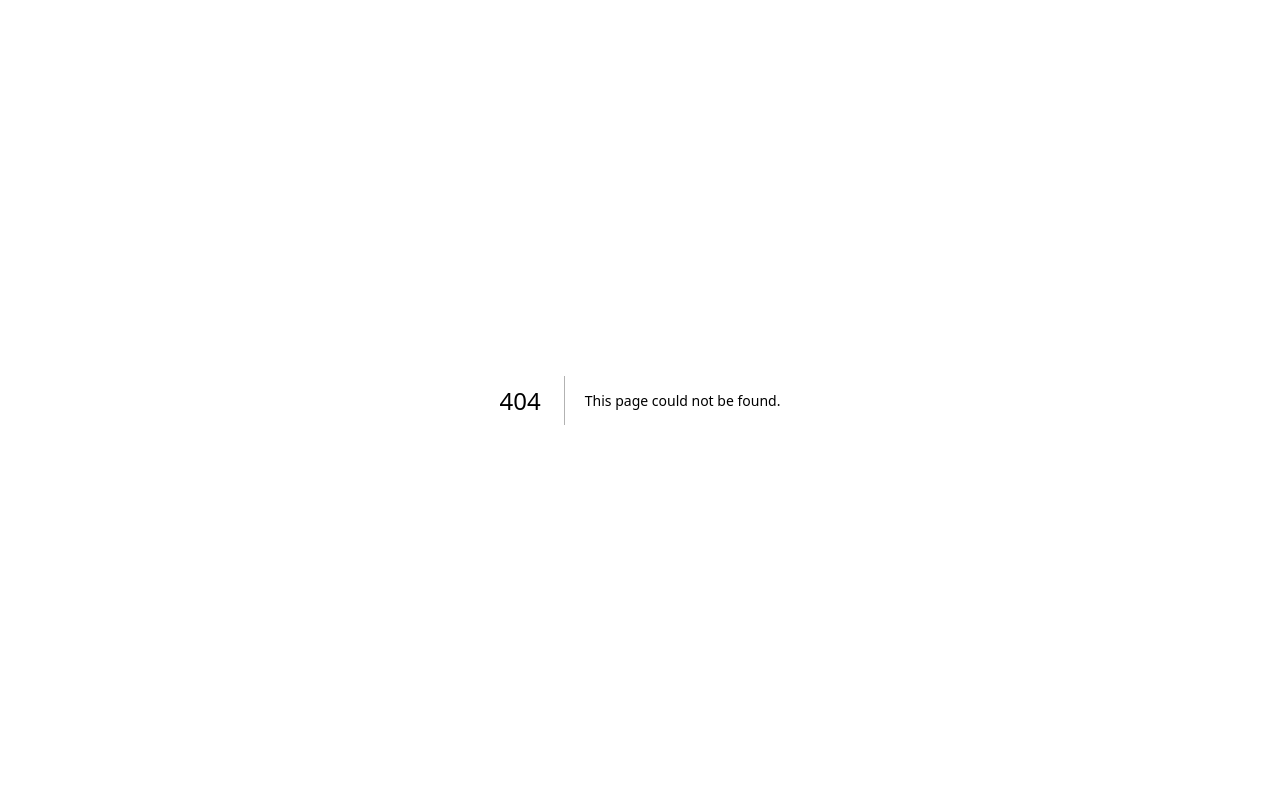
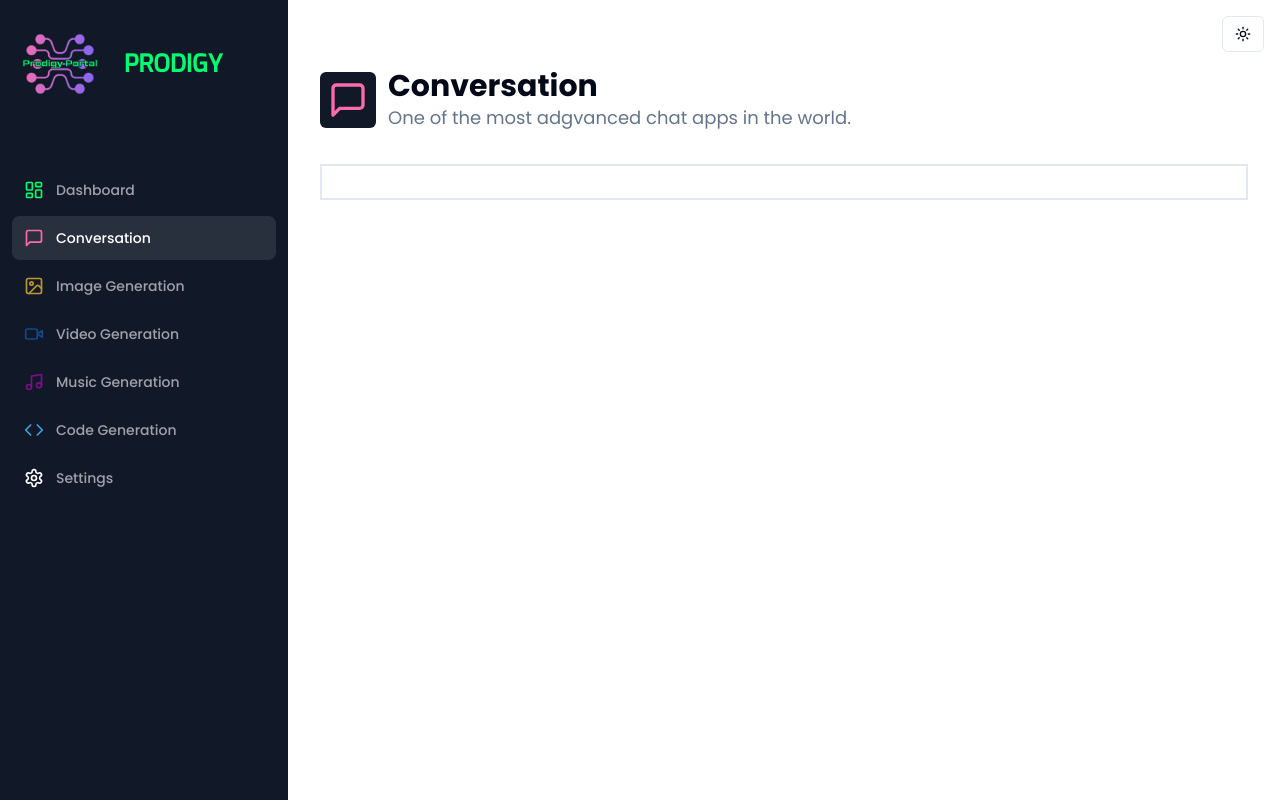
Before and after one commit to JoshFebbie/sassAi, a Next.js app: page /conversation in a window 1280 px wide. Before the commit this address had no page. Built offline with nearby package versions, Linux system fonts and the light colour scheme.

Commit message:
conversation

```diff
--- /dev/null
+++ b/app/(dashboard)/(routes)/conversation/constants.tsx
@@ -0,0 +1,7 @@
+import * as z from "zod"
+
+export const formSchema = z.object({
+    prompt: z.string().min(1, {
+        message: "Prompt cannot be empty",
+    }),
+});
--- /dev/null
+++ b/app/(dashboard)/(routes)/conversation/page.tsx
@@ -0,0 +1,60 @@
+"use client"
+
+import * as z from "zod"
+import { MessageSquare } from "lucide-react";
+import { useForm } from "react-hook-form"
+import { zodResolver } from "@hookform/resolvers/zod"
+
+import { Heading } from "@/components/heading"
+import { formSchema } from "./constants";
+import { Form } from "@/components/ui/form"
+
+const ConversationPage = () => {
+  const form = useForm<z.infer<typeof formSchema>> ({
+    resolver: zodResolver(formSchema),
+    defaultValues: {
+      prompt: "",
+    },
+    mode: "onChange",
+  })
+
+  const isLoading = form.formState.isSubmitting;
+
+  const onSubmit = async (values: z.infer<typeof formSchema>) => {
+    console.log(values)
+  }
+
+  return (
+    <div>
+        <Heading
+          title="Conversation"
+          description="One of the most adgvanced chat apps in the world."
+          icon={MessageSquare}
+          iconColor="text-[#ff6cab]"
+          bgColor="bg-[#111827]"
+        />
+        <div className="px-4 lg:px-8">
+          <div>
+            <Form {...form}>
+              <form onSubmit={form.handleSubmit(onSubmit)}
+              className="
+              rounded:lg
+              border-2
+              w-full
+              p-4
+              px-3
+              md:px-6
+              focus-within:shadow-sm
+              grid
+              grid-cols-12
+              gap-2
+              ">
+
+              </form>
+            </Form>
+          </div>
+        </div>
+    </div>
+  )
+}
+export default ConversationPage;
--- /dev/null
+++ b/components/heading.tsx
@@ -0,0 +1,39 @@
+import { MessageSquare } from "lucide-react"
+import { cn } from "@/lib/utils"
+
+
+interface HeadingProps {
+    title: string;
+    description: string;
+    icon: any;
+    iconColor?: string;
+    bgColor?: string;
+}
+
+export const Heading = ({
+  title,
+  description,
+  icon,
+  iconColor,
+  bgColor
+  }: HeadingProps) => {
+    return (
+
+    <div className="px-4 lg:px-8 flex
+    items-center gap-x-3 mb-8">
+        <div>
+            <MessageSquare className={cn("w-14 h-14 text-[#ff6cab]  p-2 rounded-md",bgColor, iconColor )} />
+        </div>
+
+    <div>
+      <h2 className="text-3xl font-bold">
+          {title}
+      </h2>
+      <p className="text-muted-foreground font-light text-sm md:text-lg">
+          {description}
+      </p>
+    </div>
+    </div>
+
+  )
+}
--- /dev/null
+++ b/components/ui/form.tsx
@@ -0,0 +1,176 @@
+import * as React from "react"
+import * as LabelPrimitive from "@radix-ui/react-label"
+import { Slot } from "@radix-ui/react-slot"
+import {
+  Controller,
+  ControllerProps,
+  FieldPath,
+  FieldValues,
+  FormProvider,
+  useFormContext,
+} from "react-hook-form"
+
+import { cn } from "@/lib/utils"
+import { Label } from "@/components/ui/label"
+
+const Form = FormProvider
+
+type FormFieldContextValue<
+  TFieldValues extends FieldValues = FieldValues,
+  TName extends FieldPath<TFieldValues> = FieldPath<TFieldValues>
+> = {
+  name: TName
+}
+
+const FormFieldContext = React.createContext<FormFieldContextValue>(
+  {} as FormFieldContextValue
+)
+
+const FormField = <
+  TFieldValues extends FieldValues = FieldValues,
+  TName extends FieldPath<TFieldValues> = FieldPath<TFieldValues>
+>({
+  ...props
+}: ControllerProps<TFieldValues, TName>) => {
+  return (
+    <FormFieldContext.Provider value={{ name: props.name }}>
+      <Controller {...props} />
+    </FormFieldContext.Provider>
+  )
+}
+
+const useFormField = () => {
+  const fieldContext = React.useContext(FormFieldContext)
+  const itemContext = React.useContext(FormItemContext)
+  const { getFieldState, formState } = useFormContext()
+
+  const fieldState = getFieldState(fieldContext.name, formState)
+
+  if (!fieldContext) {
+    throw new Error("useFormField should be used within <FormField>")
+  }
+
+  const { id } = itemContext
+
+  return {
+    id,
+    name: fieldContext.name,
+    formItemId: `${id}-form-item`,
+    formDescriptionId: `${id}-form-item-description`,
+    formMessageId: `${id}-form-item-message`,
+    ...fieldState,
+  }
+}
+
+type FormItemContextValue = {
+  id: string
+}
+
+const FormItemContext = React.createContext<FormItemContextValue>(
+  {} as FormItemContextValue
+)
+
+const FormItem = React.forwardRef<
+  HTMLDivElement,
+  React.HTMLAttributes<HTMLDivElement>
+>(({ className, ...props }, ref) => {
+  const id = React.useId()
+
+  return (
+    <FormItemContext.Provider value={{ id }}>
+      <div ref={ref} className={cn("space-y-2", className)} {...props} />
+    </FormItemContext.Provider>
+  )
+})
+FormItem.displayName = "FormItem"
+
+const FormLabel = React.forwardRef<
+  React.ElementRef<typeof LabelPrimitive.Root>,
+  React.ComponentPropsWithoutRef<typeof LabelPrimitive.Root>
+>(({ className, ...props }, ref) => {
+  const { error, formItemId } = useFormField()
+
+  return (
+    <Label
+      ref={ref}
+      className={cn(error && "text-destructive", className)}
+      htmlFor={formItemId}
+      {...props}
+    />
+  )
+})
+FormLabel.displayName = "FormLabel"
+
+const FormControl = React.forwardRef<
+  React.ElementRef<typeof Slot>,
+  React.ComponentPropsWithoutRef<typeof Slot>
+>(({ ...props }, ref) => {
+  const { error, formItemId, formDescriptionId, formMessageId } = useFormField()
+
+  return (
+    <Slot
+      ref={ref}
+      id={formItemId}
+      aria-describedby={
+        !error
+          ? `${formDescriptionId}`
+          : `${formDescriptionId} ${formMessageId}`
+      }
+      aria-invalid={!!error}
+      {...props}
+    />
+  )
+})
+FormControl.displayName = "FormControl"
+
+const FormDescription = React.forwardRef<
+  HTMLParagraphElement,
+  React.HTMLAttributes<HTMLParagraphElement>
+>(({ className, ...props }, ref) => {
+  const { formDescriptionId } = useFormField()
+
+  return (
+    <p
+      ref={ref}
+      id={formDescriptionId}
+      className={cn("text-sm text-muted-foreground", className)}
+      {...props}
+    />
+  )
+})
+FormDescription.displayName = "FormDescription"
+
+const FormMessage = React.forwardRef<
+  HTMLParagraphElement,
+  React.HTMLAttributes<HTMLParagraphElement>
+>(({ className, children, ...props }, ref) => {
+  const { error, formMessageId } = useFormField()
+  const body = error ? String(error?.message) : children
+
+  if (!body) {
+    return null
+  }
+
+  return (
+    <p
+      ref={ref}
+      id={formMessageId}
+      className={cn("text-sm font-medium text-destructive", className)}
+      {...props}
+    >
+      {body}
+    </p>
+  )
+})
+FormMessage.displayName = "FormMessage"
+
+export {
+  useFormField,
+  Form,
+  FormItem,
+  FormLabel,
+  FormControl,
+  FormDescription,
+  FormMessage,
+  FormField,
+}
--- /dev/null
+++ b/components/ui/label.tsx
@@ -0,0 +1,26 @@
+"use client"
+
+import * as React from "react"
+import * as LabelPrimitive from "@radix-ui/react-label"
+import { cva, type VariantProps } from "class-variance-authority"
+
+import { cn } from "@/lib/utils"
+
+const labelVariants = cva(
+  "text-sm font-medium leading-none peer-disabled:cursor-not-allowed peer-disabled:opacity-70"
+)
+
+const Label = React.forwardRef<
+  React.ElementRef<typeof LabelPrimitive.Root>,
+  React.ComponentPropsWithoutRef<typeof LabelPrimitive.Root> &
+    VariantProps<typeof labelVariants>
+>(({ className, ...props }, ref) => (
+  <LabelPrimitive.Root
+    ref={ref}
+    className={cn(labelVariants(), className)}
+    {...props}
+  />
+))
+Label.displayName = LabelPrimitive.Root.displayName
+
+export { Label }
--- a/package.json
+++ b/package.json
@@ -10,8 +10,10 @@
   },
   "dependencies": {
     "@clerk/nextjs": "^4.27.1",
+    "@hookform/resolvers": "^3.3.2",
     "@radix-ui/react-dialog": "^1.0.5",
     "@radix-ui/react-dropdown-menu": "^2.0.6",
+    "@radix-ui/react-label": "^2.0.2",
     "@radix-ui/react-slot": "^1.0.2",
     "class-variance-authority": "^0.7.0",
     "clsx": "^2.0.0",
@@ -20,8 +22,10 @@
     "next-themes": "^0.2.1",
     "react": "^18",
     "react-dom": "^18",
+    "react-hook-form": "^7.48.2",
     "tailwind-merge": "^2.0.0",
-    "tailwindcss-animate": "^1.0.7"
+    "tailwindcss-animate": "^1.0.7",
+    "zod": "^3.22.4"
   },
   "devDependencies": {
     "@types/node": "^20",
```
Also changed, not shown: 1 other file (tests, documents, lock files or other folders).
